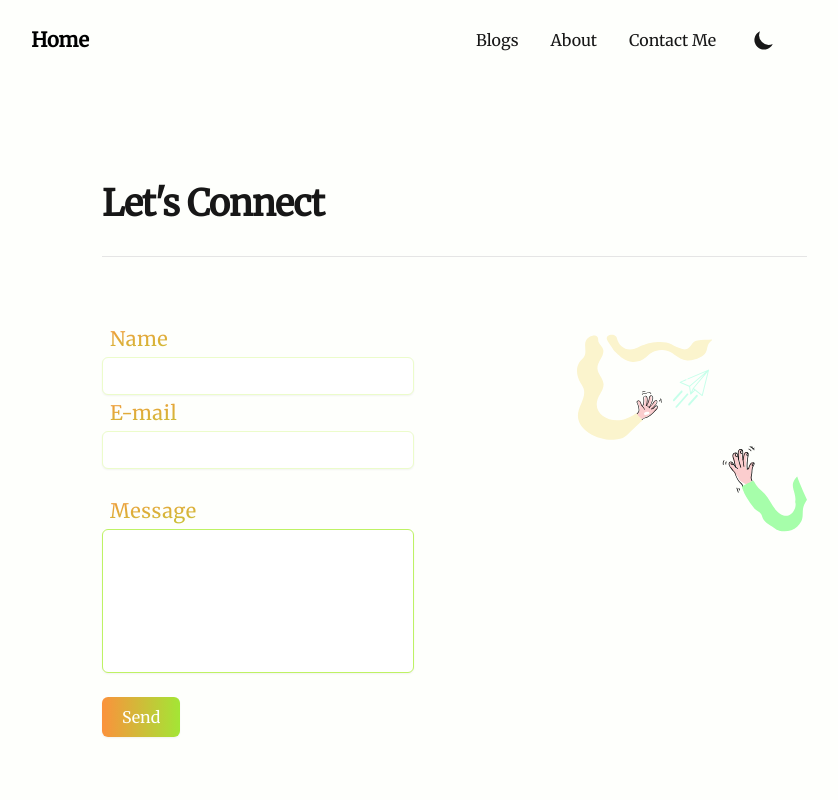
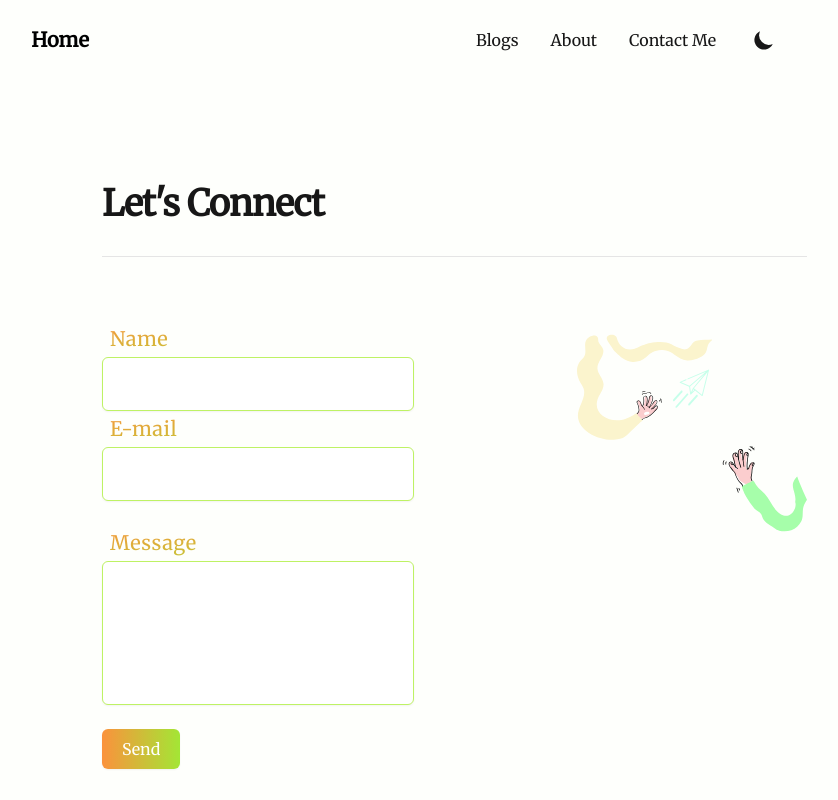
Before and after one commit to definite2/defneeroglu, a Next.js app: page /contact in a window 1280 px wide. Shown: the top 800 px of the page, without its empty margins (239-1077 px from the left). Built offline with nearby package versions, Linux system fonts and the light colour scheme; what @tailwindcss/typography would draw is missing.

Commit message:
update stylings

```diff
--- a/src/components/Forms/Input.js
+++ b/src/components/Forms/Input.js
@@ -14,9 +14,9 @@ const Input = (props) => {
         type={type}
         onChange={onChange}
         value={value}
-        className="appearance-none w-full border-primary-100  text-gray-700  py-2 px-2 rounded-md leading-tight focus:outline-none focus:ring-primary-200 focus:border-primary-200 shadow-sm dark:bg-gray-800 dark:text-gray-100"
+        className="appearance-none w-full border-primary-300  text-gray-700  py-4 px-2 rounded-md leading-tight focus:outline-none focus:ring-primary-500 focus:border-primary-500 shadow-sm dark:bg-gray-800 dark:text-gray-100"
       />
-      {error && <span className="text-xs text-red-700">{error}</span>}
+      {error && <span className="text-xs text-red-600">{error}</span>}
     </>
   );
 };
--- a/src/components/Header/MobileNavbar.js
+++ b/src/components/Header/MobileNavbar.js
@@ -45,7 +45,7 @@ const MobileNavbar = () => {
       </button>
       {/* if not navShow then translate x 100% */}
       <div
-        className={`fixed w-full h-full top-24 right-0 bg-gray-200 dark:bg-gray-800 opacity-95 z-10 transform ease-in-out duration-300 ${
+        className={`fixed w-full h-full top-24 right-0 bg-gray-200 dark:bg-gray-800 opacity-95 z-50 transform ease-in-out duration-300 ${
           show ? "translate-x-0" : "translate-x-full"
         }`}
       >
```
